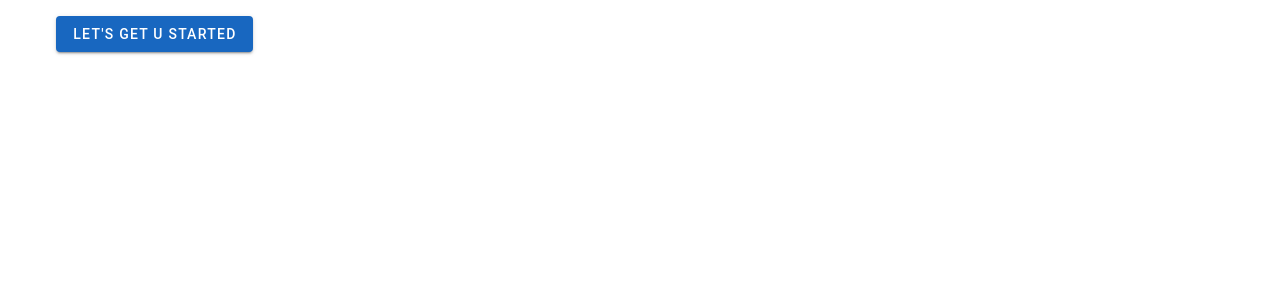
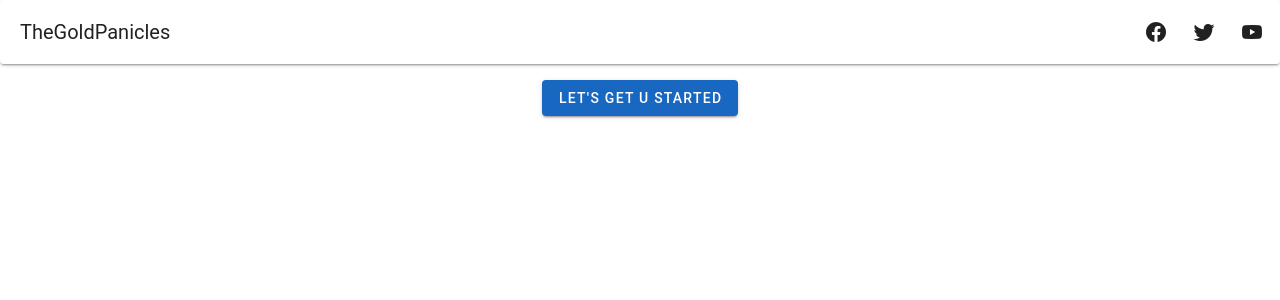
Before and after one commit to CSumalinog/TheGoldPanicles, a Vue app: page / in a window 1280 px wide. Shown: the top 300 px of the page. Built offline with nearby package versions, Linux system fonts and the light colour scheme.

Commit message:
testing of landing feature

```diff
--- a/src/views/auth/LandingView.vue
+++ b/src/views/auth/LandingView.vue
@@ -1,20 +1,34 @@
-<script setup></script>
+<script setup>
+import { useRouter } from 'vue-router'
 
-
+// Optional if you want to programmatically navigate
+const router = useRouter()
+</script>
 
 <template>
+  <v-app>
+    <!-- App Bar -->
+    <v-app-bar :elevation="2" rounded>
+      <v-app-bar-title>TheGoldPanicles</v-app-bar-title>
+
+      <template v-slot:append>
+        <v-btn icon="mdi-facebook"></v-btn>
+        <v-btn icon="mdi-twitter"></v-btn>
+        <v-btn icon="mdi-youtube"></v-btn>
+      </template>
+    </v-app-bar>
+
+    <!-- Main Content -->
+    <v-main>
       <v-container>
-    <v-row>
+        <v-row justify="center">
           <v-col cols="auto">
-        <v-btn
-          to="/loginas"
-          router
-          color="primary"
-        >
+            <v-btn color="primary" to="/loginas">
               Let's get u started
             </v-btn>
           </v-col>
         </v-row>
       </v-container>
-
+    </v-main>
+  </v-app>
 </template>
```
Lines whose indentation alone changed are shown as unchanged.
